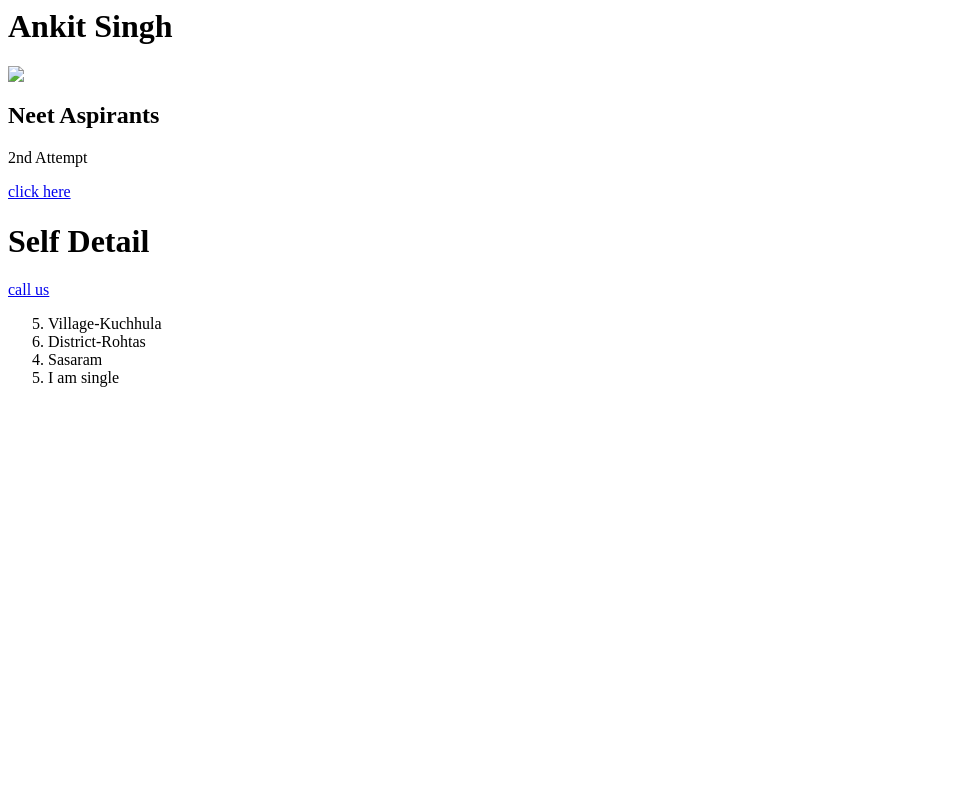
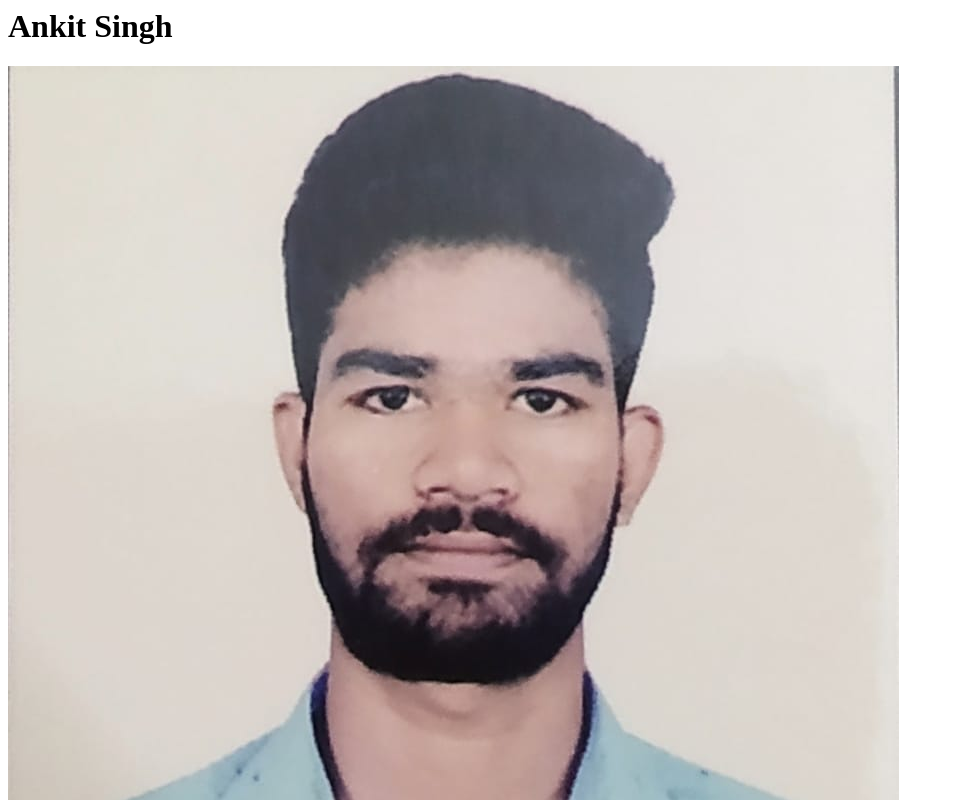
Before and after one commit to MohitPradeep/HTML_project, a plain HTML site: page index.html in a window 1280 px wide. Shown: the top 800 px of the page, without its empty margins (0-954 px from the left). Drawn offline with Linux system fonts and the light colour scheme.

Commit message:
Update index.html

```diff
--- a/index.html
+++ b/index.html
@@ -1,7 +1,7 @@
 <html>
 <body>
 <h1 id="topic1">Ankit Singh</h1>
-<img src="C:\Users\29112\Downloads\WhatsApp Image 2022-12-05 at 10.16.22 AM.jpeg" >
+<img src="https://github.com/MohitPradeep/HTML_project/blob/f179cc7f6a7e94a0695fc64e8bc1bf09925eb564/WhatsApp%20Image%202022-11-14%20at%2011.03.08%20PM.jpeg" >
 <h2 id="topic2">Neet Aspirants</h2>
 <p>2nd Attempt</p>
 <a href=https://neet.nta.nic.in/>click here</a>
```
